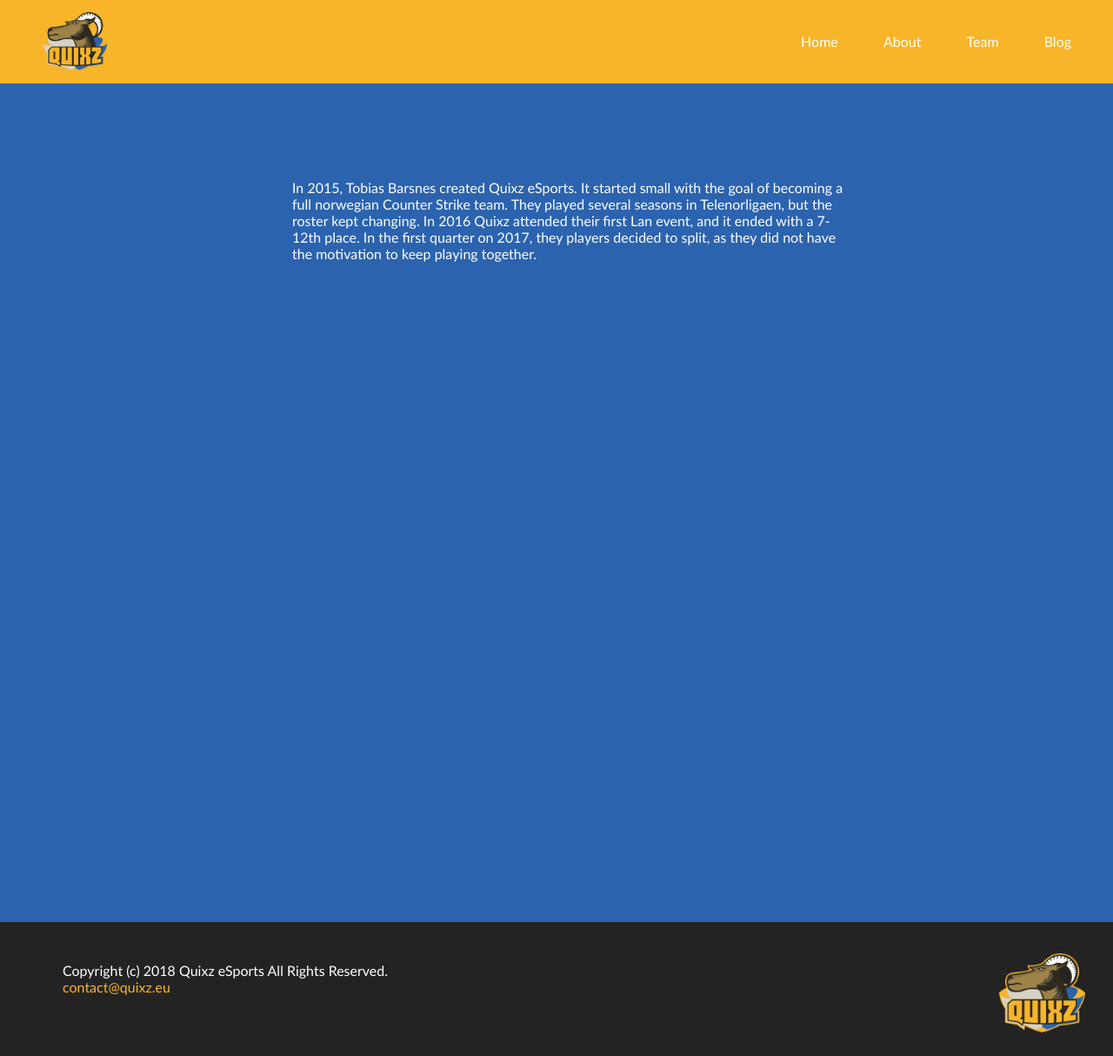
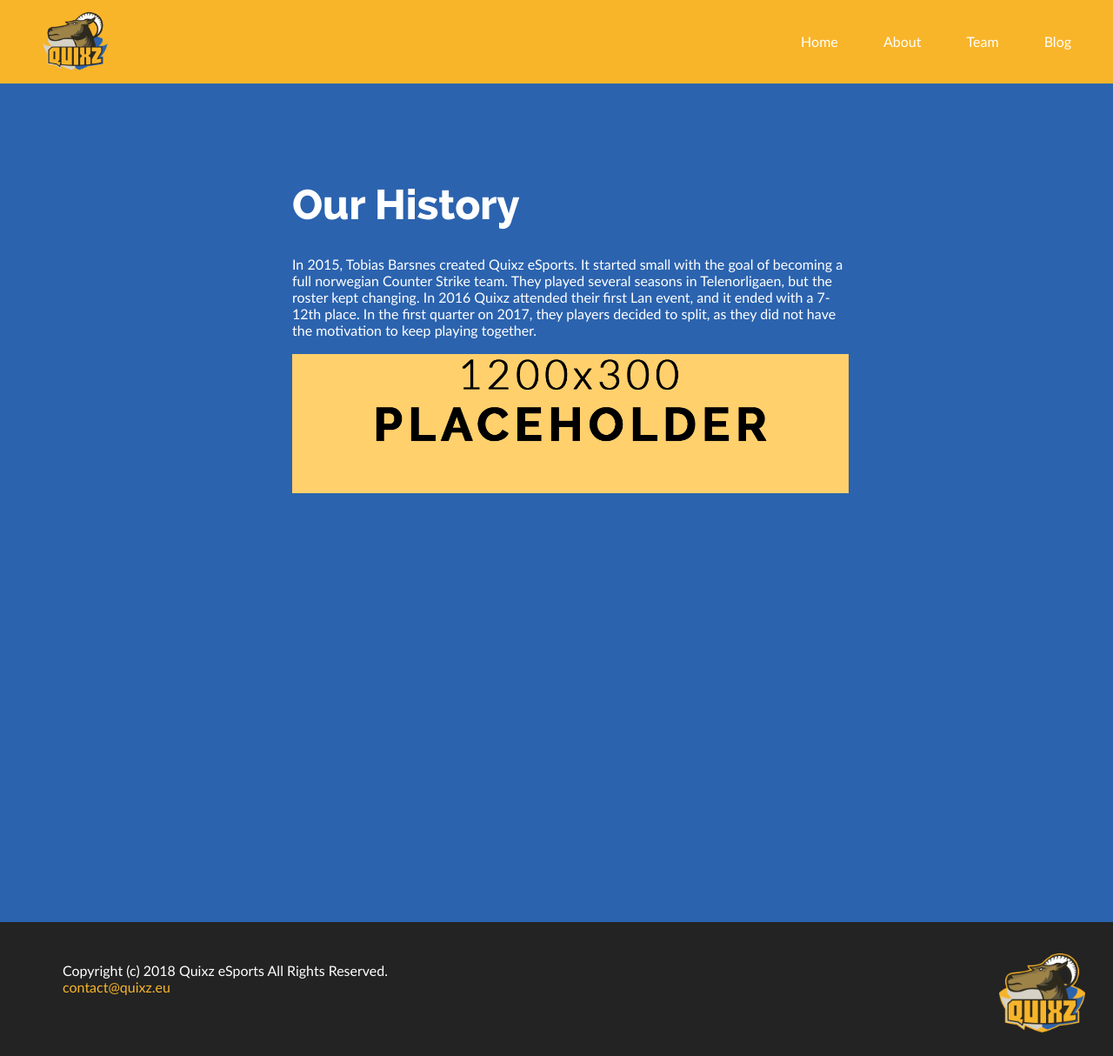
Before and after one commit to EndreKlakk/Quixz_eSports, a Jekyll site: the page built from about.md, in a window 1280 px wide. Shown: the whole page at 87% size. Built offline with Jekyll 4.4.1, drawn with Linux system fonts in a browser that asks for light colours; a script that is not in the unit is left out.

Commit message:
Update About “about”

```diff
--- a/about.md
+++ b/about.md
@@ -1,6 +1,8 @@
 ---
 title: About
+title_about: Our History
 layout: about
 ---
+In 2015, Tobias Barsnes created Quixz eSports. It started small with the goal of becoming a full norwegian Counter Strike team. They played several seasons in Telenorligaen, but the roster kept changing. In 2016 Quixz attended their first Lan event, and it ended with a 7-12th place. In the first quarter on 2017, they players decided to split, as they did not have the motivation to keep playing together.
 
-In 2015, Tobias Barsnes created Quixz eSports. It started small with the goal of becoming a full norwegian Counter Strike team. They played several seasons in Telenorligaen, but the roster kept changing. In 2016 Quixz attended their first Lan event, and it ended with a 7-12th place. In the first quarter on 2017, they players decided to split, as they did not have the motivation to keep playing together.
+![Placeholder](/assets/image/articles/placeholder_2.png)
```
